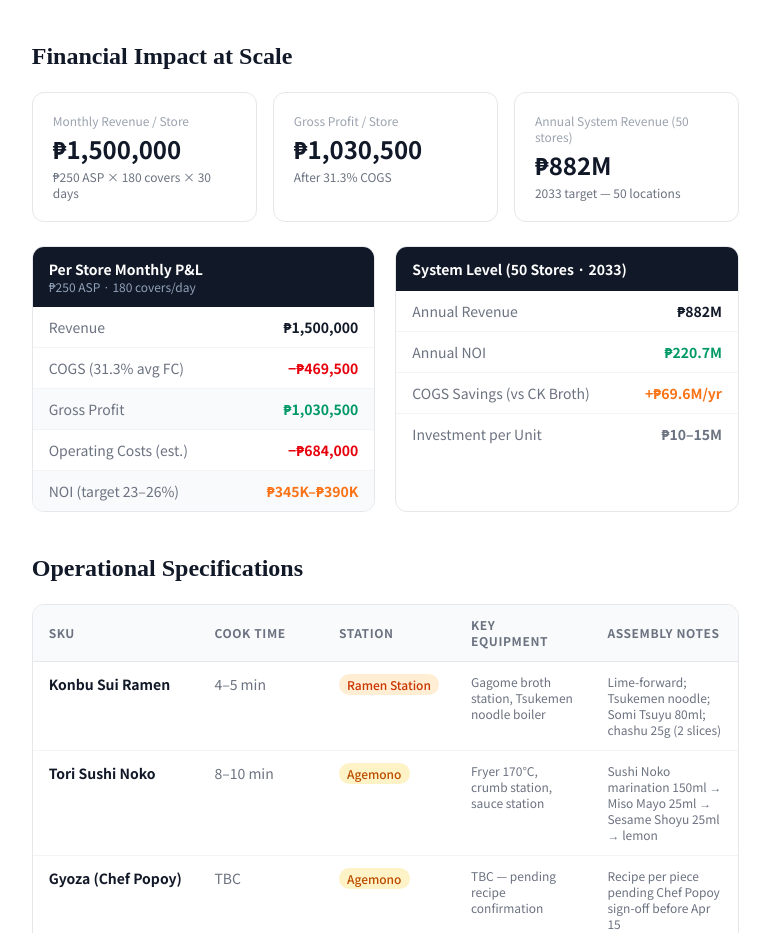
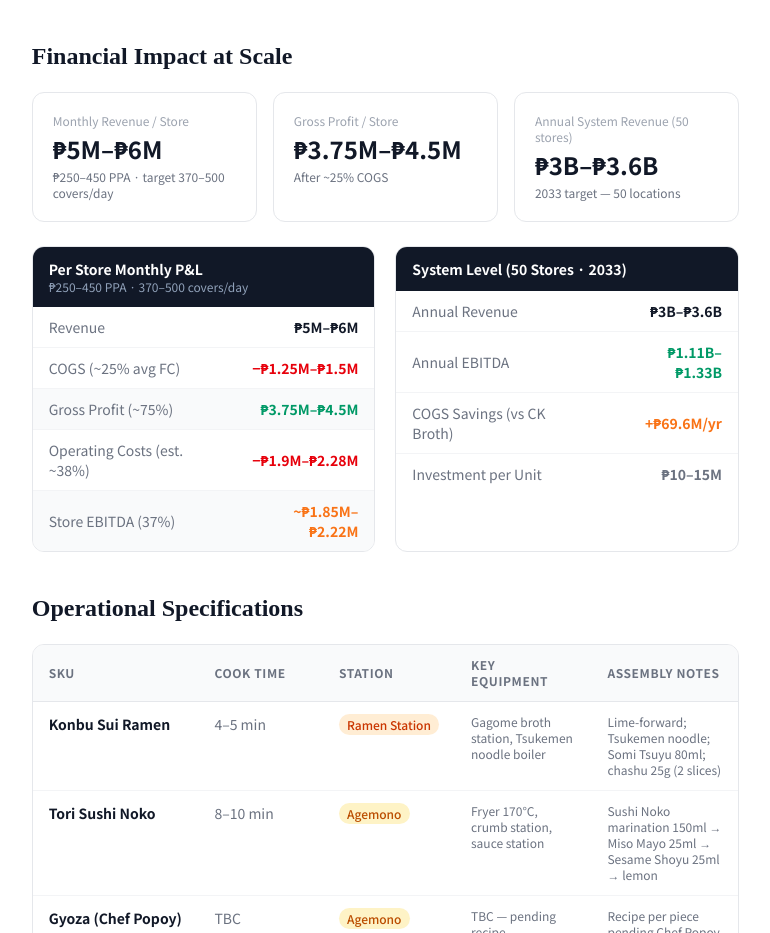
Before and after one commit to benazerarceo18-debug/mottainai-command-center, a Next.js app: page /rd-report in a window 1280 px wide. Shown: the part 2701-3634 px from the top of the page, without its empty margins (493-1263 px from the left). Built offline with nearby package versions, Linux system fonts and the light colour scheme.

Commit message:
data: update Financial Impact at Scale to ₱5M–₱6M revenue target, ₱250–450 PPA
Co-Authored-By: Claude Opus 4.6 (1M context) <noreply@anthropic.com>

```diff
--- a/src/app/rd-report/page.tsx
+++ b/src/app/rd-report/page.tsx
@@ -300,9 +300,9 @@ export default function RDReportPage() {
 
         <div className="grid grid-cols-1 md:grid-cols-3 gap-4 mb-6">
           {[
-            { label: 'Monthly Revenue / Store', value: '₱1,500,000', note: '₱250 ASP × 180 covers × 30 days' },
-            { label: 'Gross Profit / Store', value: '₱1,030,500', note: 'After 31.3% COGS' },
-            { label: 'Annual System Revenue (50 stores)', value: '₱882M', note: '2033 target — 50 locations' },
+            { label: 'Monthly Revenue / Store', value: '₱5M–₱6M', note: '₱250–450 PPA · target 370–500 covers/day' },
+            { label: 'Gross Profit / Store', value: '₱3.75M–₱4.5M', note: 'After ~25% COGS' },
+            { label: 'Annual System Revenue (50 stores)', value: '₱3B–₱3.6B', note: '2033 target — 50 locations' },
           ].map((m) => (
             <div key={m.label} className="bg-white border border-border rounded-xl p-5">
               <p className="text-xs text-text-muted mb-1">{m.label}</p>
@@ -317,16 +317,16 @@ export default function RDReportPage() {
           <div className="bg-white border border-border rounded-xl overflow-hidden">
             <div className="px-4 py-3 bg-navy">
               <p className="text-sm font-semibold text-white">Per Store Monthly P&L</p>
-              <p className="text-xs text-slate-400">₱250 ASP · 180 covers/day</p>
+              <p className="text-xs text-slate-400">₱250–450 PPA · 370–500 covers/day</p>
             </div>
             <table className="w-full text-sm">
               <tbody className="divide-y divide-gray-100">
                 {[
-                  { label: 'Revenue', value: '₱1,500,000', color: 'text-navy' },
-                  { label: 'COGS (31.3% avg FC)', value: '−₱469,500', color: 'text-red-600' },
-                  { label: 'Gross Profit', value: '₱1,030,500', color: 'text-emerald-600', bold: true },
-                  { label: 'Operating Costs (est.)', value: '−₱684,000', color: 'text-red-600' },
-                  { label: 'NOI (target 23–26%)', value: '₱345K–₱390K', color: 'text-gold', bold: true },
+                  { label: 'Revenue', value: '₱5M–₱6M', color: 'text-navy' },
+                  { label: 'COGS (~25% avg FC)', value: '−₱1.25M–₱1.5M', color: 'text-red-600' },
+                  { label: 'Gross Profit (~75%)', value: '₱3.75M–₱4.5M', color: 'text-emerald-600', bold: true },
+                  { label: 'Operating Costs (est. ~38%)', value: '−₱1.9M–₱2.28M', color: 'text-red-600' },
+                  { label: 'Store EBITDA (37%)', value: '~₱1.85M–₱2.22M', color: 'text-gold', bold: true },
                 ].map((row) => (
                   <tr key={row.label} className={row.bold ? 'bg-gray-50' : ''}>
                     <td className="px-4 py-2.5 text-text-secondary">{row.label}</td>
@@ -345,8 +345,8 @@ export default function RDReportPage() {
             <table className="w-full text-sm">
               <tbody className="divide-y divide-gray-100">
                 {[
-                  { label: 'Annual Revenue', value: '₱882M', color: 'text-navy' },
-                  { label: 'Annual NOI', value: '₱220.7M', color: 'text-emerald-600' },
+                  { label: 'Annual Revenue', value: '₱3B–₱3.6B', color: 'text-navy' },
+                  { label: 'Annual EBITDA', value: '₱1.11B–₱1.33B', color: 'text-emerald-600' },
                   { label: 'COGS Savings (vs CK Broth)', value: '+₱69.6M/yr', color: 'text-gold' },
                   { label: 'Investment per Unit', value: '₱10–15M', color: 'text-text-secondary' },
                 ].map((row) => (
```
